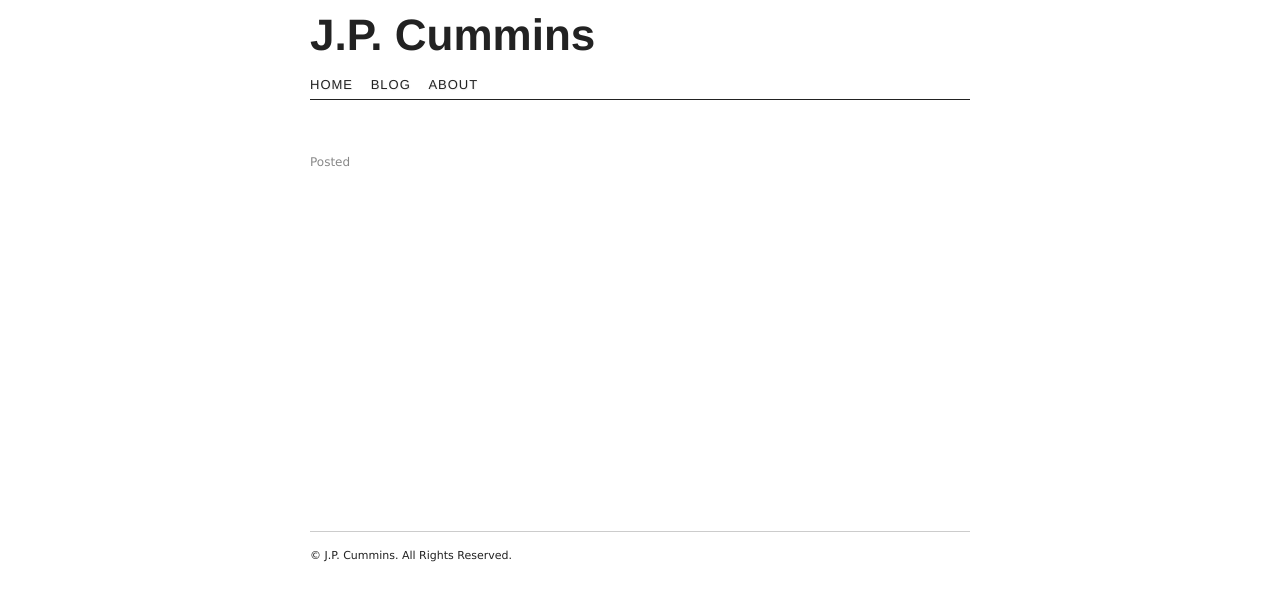
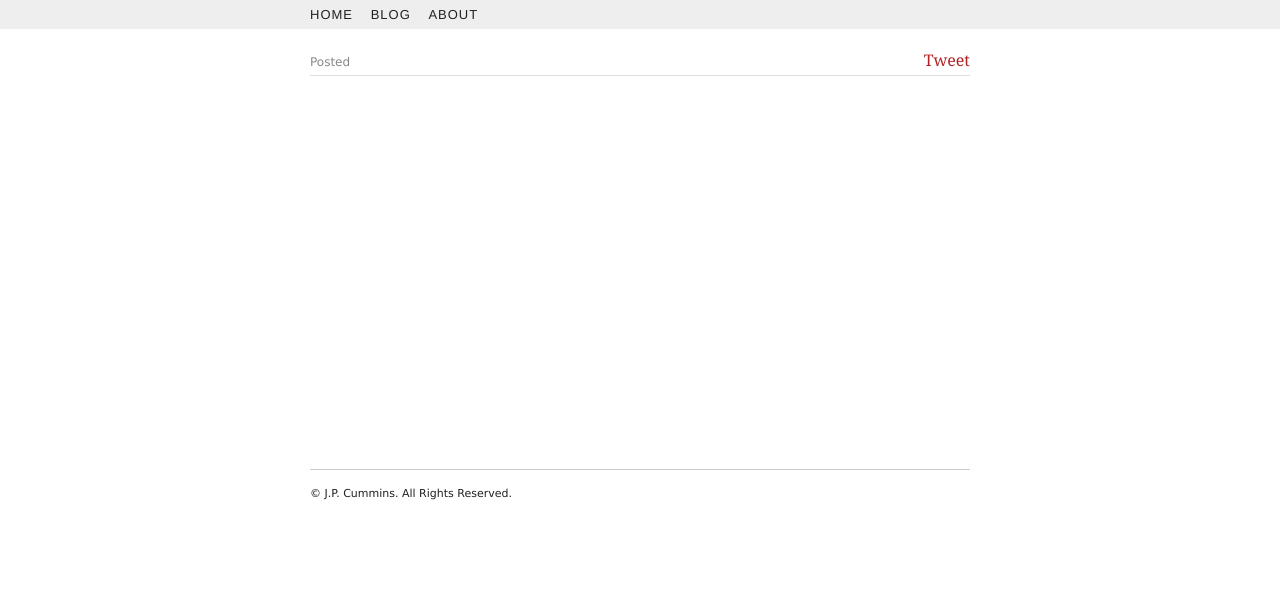
Before and after one commit to eliakaris/jipsta.com, a website: page views/entry.html in a window 1280 px wide. Drawn offline with nearby package versions, Linux system fonts and the light colour scheme; files that its build step writes are made by us from their sources.

Commit message:
more updates

```diff
--- a/blog.js
+++ b/blog.js
@@ -2,7 +2,8 @@ var fs = require('fs'),
     moment = require('moment'),
     marked = require('marked'),
     hljs = require('highlight.js'),
-    path = require('path');
+    path = require('path'),
+    S = require('string');
 
 var entriesFilename = path.resolve(__dirname, './entries.json');
 var postsDirectory = path.resolve(__dirname, './posts');
@@ -23,6 +24,8 @@ var loadBlogEntries = function() {
       entry.html = marked(data);
     else
       entry.html = data;
+
+    entry.summary = S(entry.html).stripTags().truncate(200);
   }
 
   global.entries = entries.sort(function (a, b) {
--- a/entries.json
+++ b/entries.json
@@ -1,6 +1,7 @@
 [
   {
-    "title": "Digg Reader",
+    "title": "I'm digging the new Digg",
+    "tweet": "I'm digging the new Digg",
     "slug": "digg",
     "pub_date": "2013-12-23 16:03:00",
     "format": "md"
--- a/package.json
+++ b/package.json
@@ -10,6 +10,7 @@
     "nunjucks": "1.0.1",
     "moment": "2.3.1",
     "marked": "0.2.9",
-    "highlight.js": "7.3.0"
+    "highlight.js": "7.3.0",
+    "string": "1.7.0"
   }
 }
--- a/public/css/base.css
+++ b/public/css/base.css
@@ -145,11 +145,11 @@ nav {
     text-shadow: #eee 1px 1px 1px;
     display:block;
     height: 2.2em;
+    background-color: #eee;
 }
 
 nav .full {
     height: 2.2em;
-    border-bottom: 1px solid #222;
 }
 
 nav .full ul {
@@ -178,21 +178,29 @@ nav .full a:hover {
 
 section#content {
     width: 100%;
-    padding: 1em 0;
     min-height: 400px;
+    margin: 20px 0;
 }
 
 article header {
     display: block;
+    border-bottom: 1px solid #ddd;
+    padding-bottom: 4px;
 }
 
-article footer {
-    padding: 1em 0;
+article header h1 {
+    margin-bottom: 2px;
 }
 
-article footer p {
+header .meta p {
     color: #888;
     font: normal normal normal 12px/1.2em 'Lucida Grande', Verdana, Arial, sans-serif;
+    display: inline-block;
+    margin: 0;
+}
+
+header .meta .tweet {
+    float: right;
 }
 
 article img {
--- a/views/entry.html
+++ b/views/entry.html
@@ -1,21 +1,28 @@
 {% extends "layout.html" %}
 
 {% block title %}{{ entry.title|escape }}{% endblock %}
+{% block meta %}
+<meta name="twitter:card" content="summary">
+<meta name="twitter:site" content="@jcummins">
+<meta name="twitter:creator" content="@jcummins">
+<meta name="twitter:title" content="{{ entry.title }}">
+<meta name="twitter:description" content="{{ entry.summary }}">
+{% endblock %}
 
 {% block content %}
-
 <article>
 
   <header>
     <h1>{{ entry.title }}</h1>
+    <div class="meta">
+      <p>Posted <time datetime="{{ entry.pub_date }}" pubdate>{{ entry.pretty_pub_date }}</time></p>
+      <div class="tweet">
+        <a href="https://twitter.com/share?url=http://jipsta.com/{{entry.slug}}&text={% if entry.tweet %}{{ entry.tweet }}{% else %}{{entry.title}}{% endif %}" class="twitter-share-button" data-lang="en">Tweet</a>
+        <script>!function(d,s,id){var js,fjs=d.getElementsByTagName(s)[0];if(!d.getElementById(id)){js=d.createElement(s);js.id=id;js.src="https://platform.twitter.com/widgets.js";fjs.parentNode.insertBefore(js,fjs);}}(document,"script","twitter-wjs");</script>
+      </div>
+    </div>
   </header>
 
   {{ entry.html }}
-
-  <footer>
-    <p>Posted <time datetime="{{ entry.pub_date }}" pubdate>{{ entry.pretty_pub_date }}</time></p>
-  </footer>
-
 </article>
-
 {% endblock %}
--- a/views/layout.html
+++ b/views/layout.html
@@ -2,6 +2,7 @@
 <html lang="en">
   <head>
     <meta charset="utf-8" />
+    {% block meta %}{% endblock %}
     <title>J.P. Cummins | {% block title %}{% endblock %}</title>
     <link rel="alternate" type="application/rss+xml" href="/rss"/>
     <link rel="stylesheet" type="text/css" href="/css/base.css" />
@@ -11,13 +12,6 @@
   </head>
 
   <body>
-    <header>
-      <div class="full">
-        <hgroup>
-          <h1><a href="/">J.P. Cummins</a></h1>
-        </hgroup>
-      </div>
-    </header>
 
     <nav>
       <div class="full">
```
Also changed, not shown: views/home.html (+18 -1 lines).
